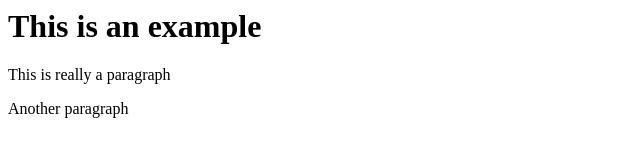
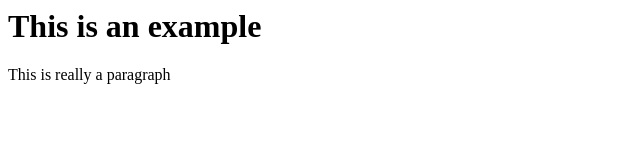
Before and after one commit to edcolen/git101, a plain HTML site: page index.html in a window 1280 px wide. Shown: the whole page, without its empty margins (0-640 px from the left). Drawn offline with Linux system fonts and the light colour scheme.

Commit message:
removes paragraph

```diff
--- a/index.html
+++ b/index.html
@@ -1,5 +1,3 @@
 <h1>This is an example</h1>
 
 <p>This is really a paragraph</p>
-
-<p>Another paragraph</p>
```
